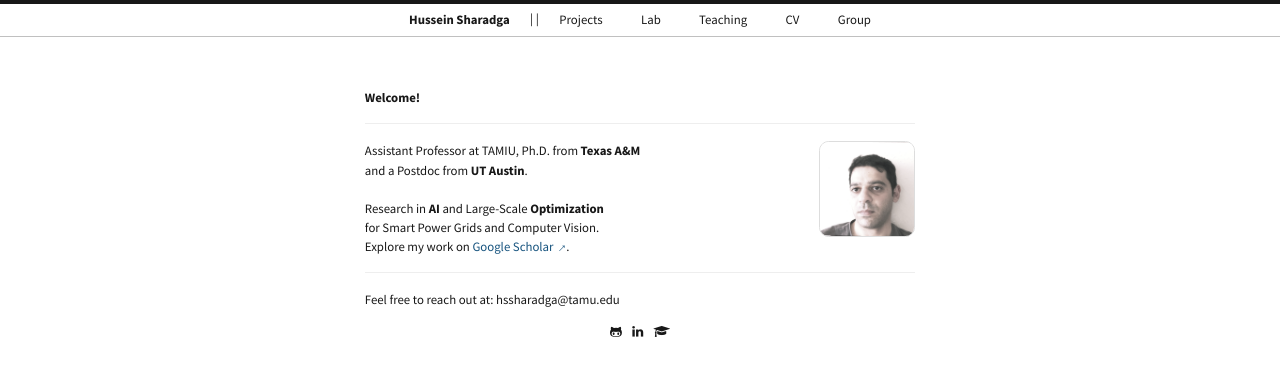
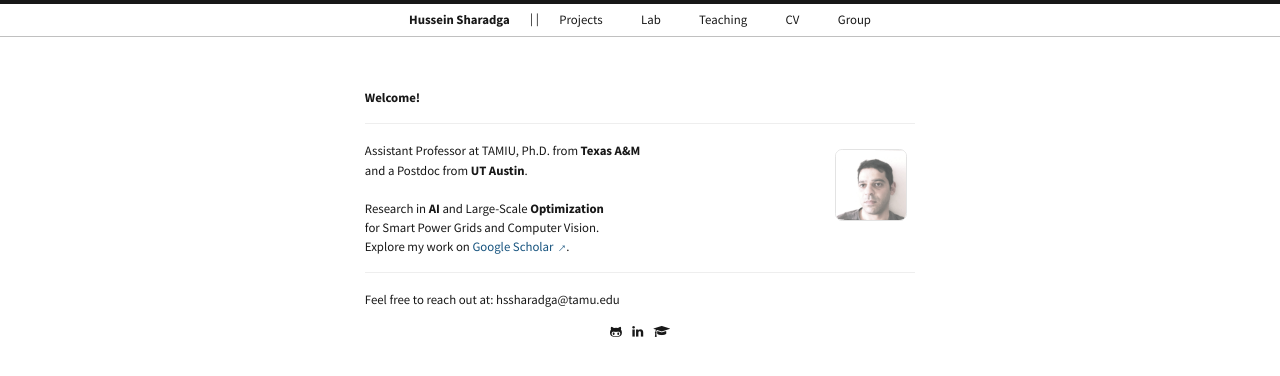
Before and after one commit to hssharadga/hssharadga.github.io, a Jekyll site: the page built from index.html, in a window 1280 px wide. Shown: the top 376 px of the page. Built offline with Jekyll 4.4.1, drawn with Linux system fonts in a browser that asks for light colours.

Commit message:
Update index.html

```diff
--- a/index.html
+++ b/index.html
@@ -22,10 +22,14 @@
      style="border-radius: 10%; border: 1px solid #ddd; opacity: 0.7;"> -->
 
 
+    <!-- <img src="/assets/Pic Hussein.jpg" alt="Hussein's Photo"
+     height="120" align="right"
+     style="border-radius: 10%; border: 1px solid #ddd; filter: grayscale(60%);"> -->
+
+
     <img src="/assets/Pic Hussein.jpg" alt="Hussein's Photo"
-     height="120" align="right"
-     style="border-radius: 10%; border: 1px solid #ddd; filter: grayscale(60%);">
-
+     height="90" align="right"
+     style="border-radius: 10%; border: 1px solid #ddd; opacity: 0.8; filter: grayscale(50%); margin: 10px;">
 
 
   <!-- <img src="/assets/Pic Hussein.jpg" alt="Hussein's Photo" height="120" align="right"> -->
```
